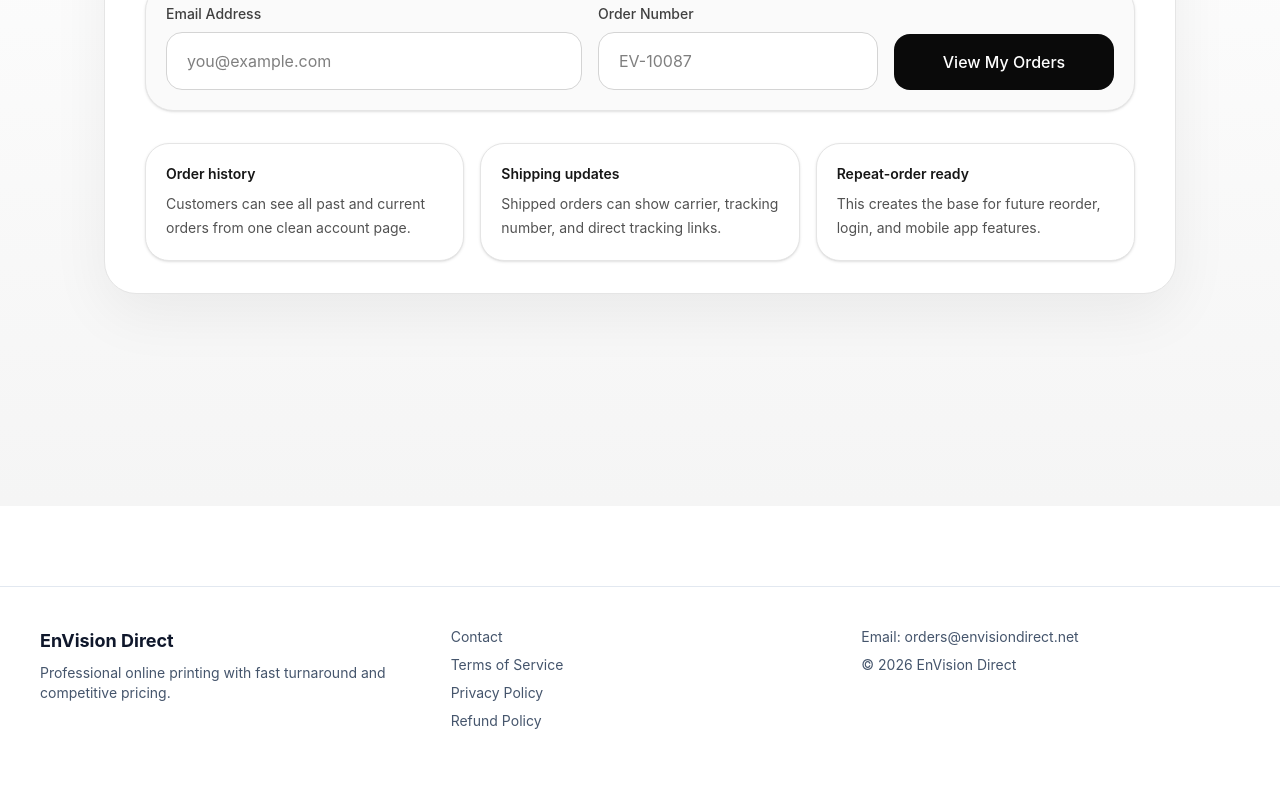
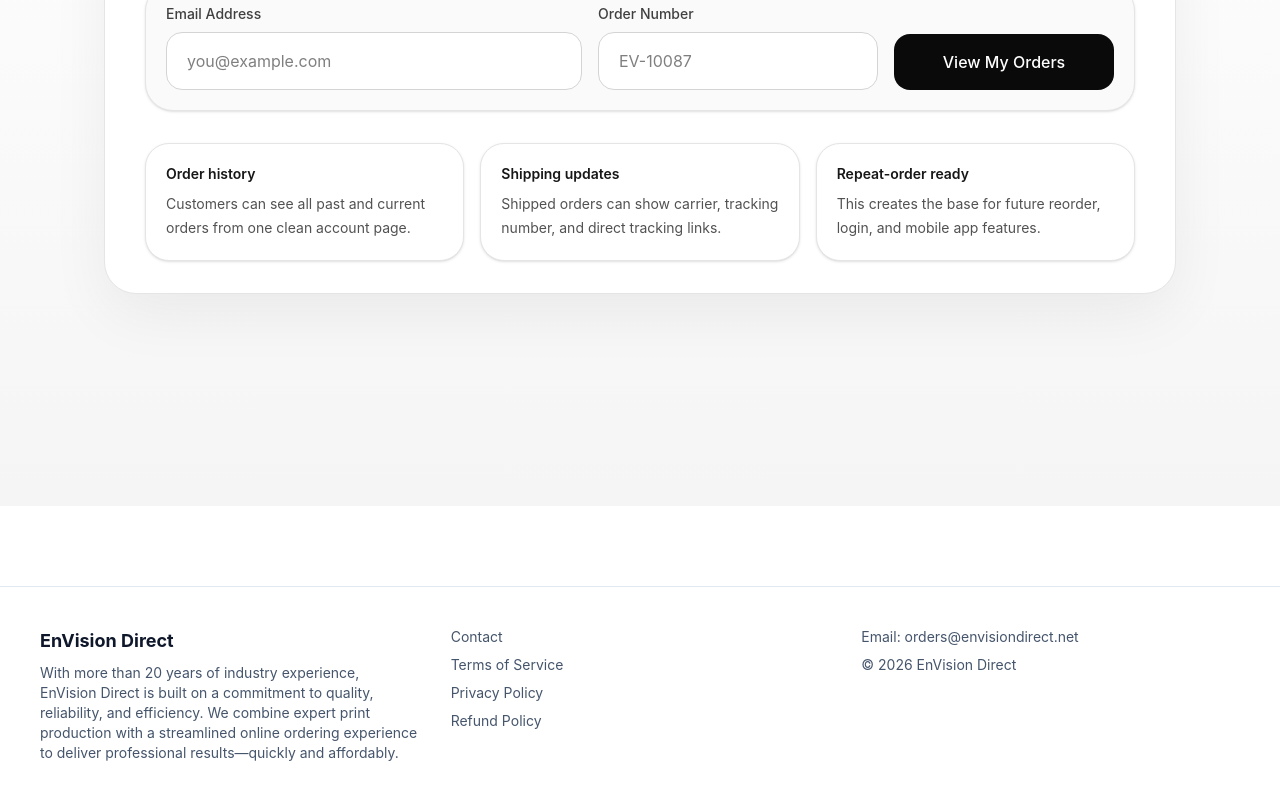
Before and after one commit to deworkenj-envision/Version-25a, a Next.js app: page /account in a window 1280 px wide. Shown: the part 294-1094 px from the top of the page. Before the commit the page ends 1065 px from the top, so only its background shows below. Built offline with nearby package versions, Linux system fonts and the light colour scheme.

Commit message:
Update layout.js

```diff
--- a/app/layout.js
+++ b/app/layout.js
@@ -21,7 +21,7 @@ export default function RootLayout({ children }) {
                   EnVision Direct
                 </div>
                 <p className="mt-2 text-sm text-slate-600">
-                  Professional online printing with fast turnaround and competitive pricing.
+                  With more than 20 years of industry experience, EnVision Direct is built on a commitment to quality, reliability, and efficiency. We combine expert print production with a streamlined online ordering experience to deliver professional results—quickly and affordably.
                 </p>
               </div>
 
```
